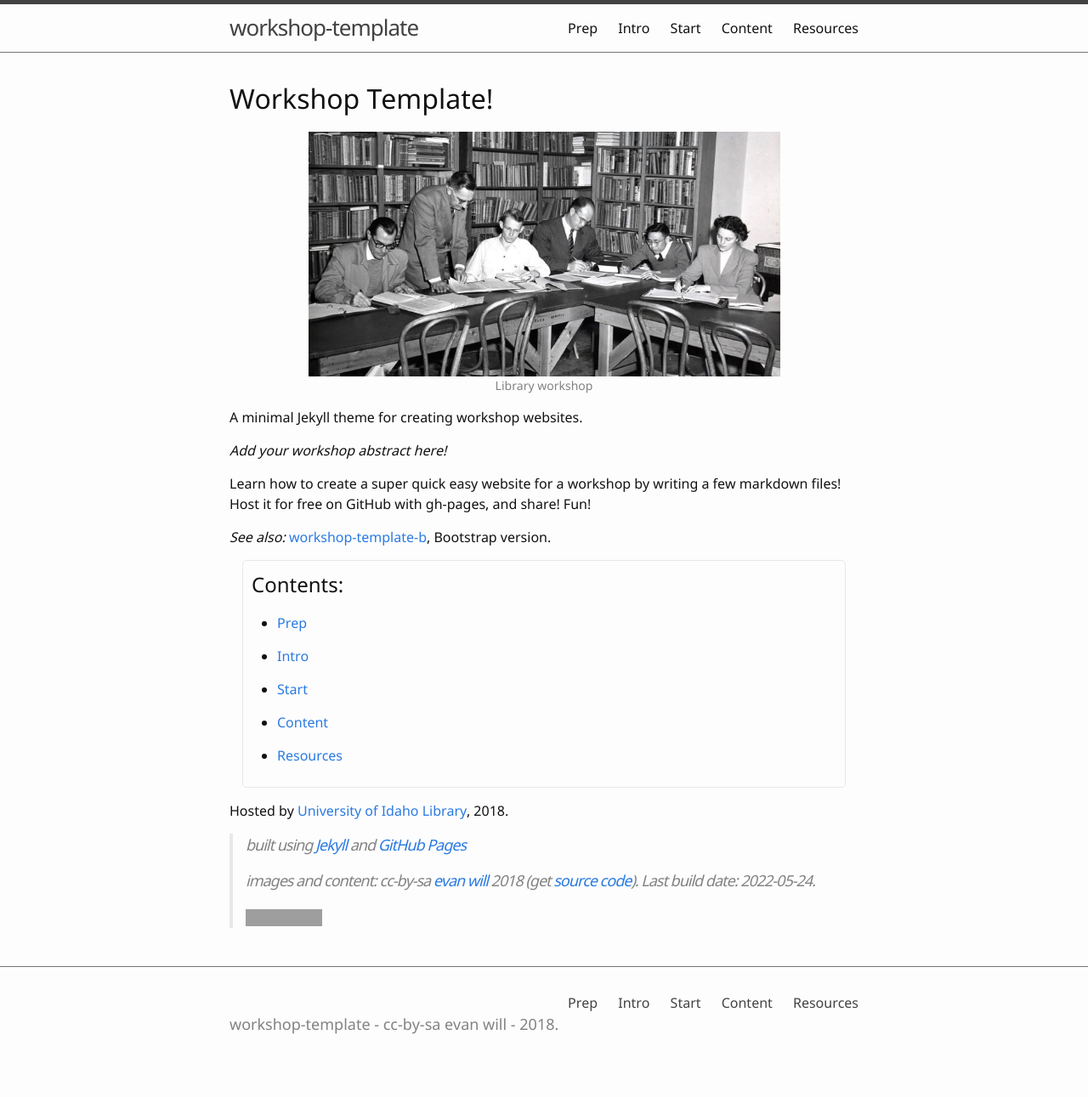
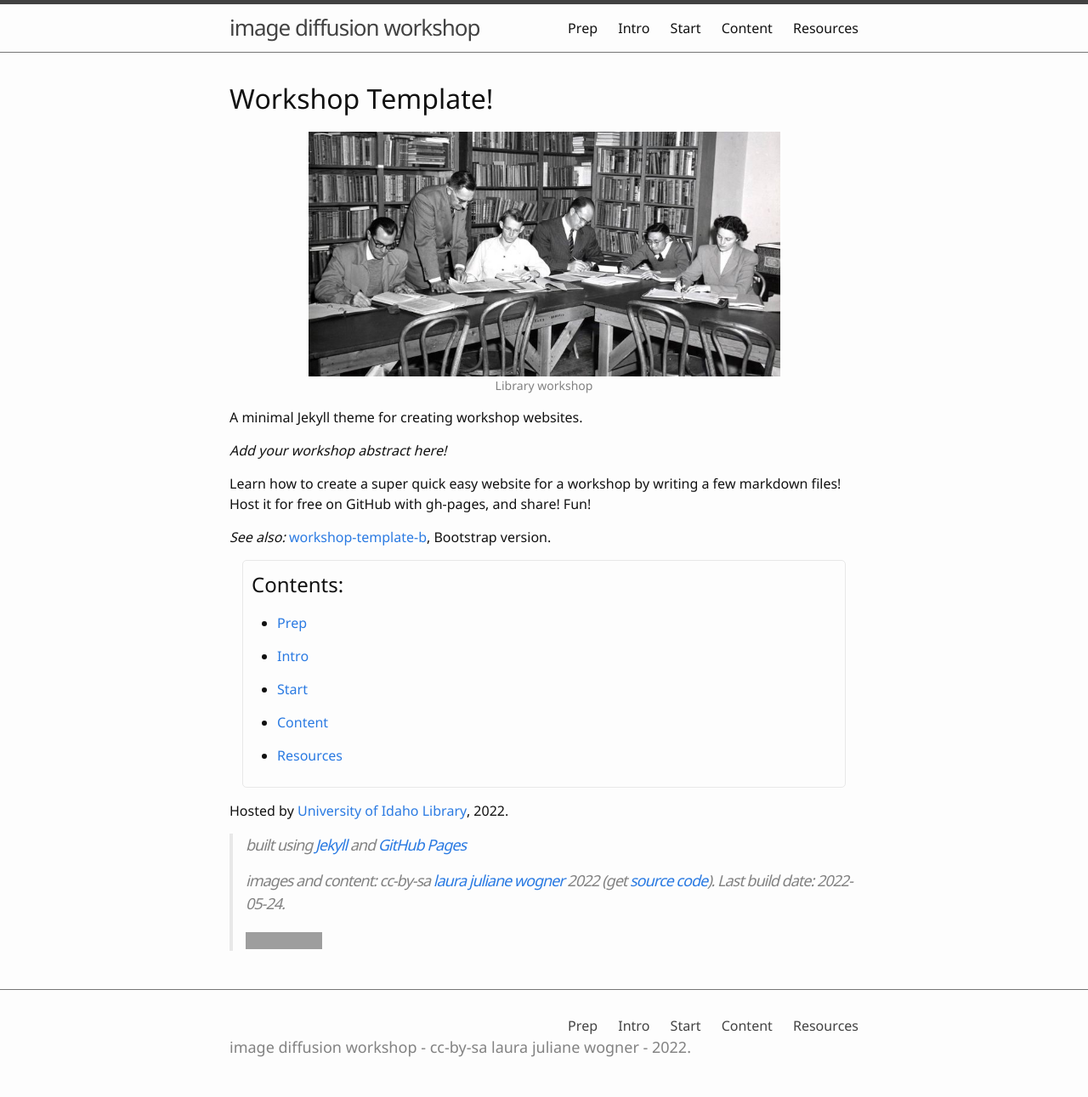
Before and after one commit to laurajul/image_diffusion, a Jekyll site: the page built from index.md, in a window 1280 px wide. Shown: the whole page at 85% size. Built offline with Jekyll 4.4.1, drawn with Linux system fonts in a browser that asks for light colours; before the commit the page ends 1264 px from its top, so only the background shows below that; grey boxes are pictures that could not be loaded.

Commit message:
Update _config.yml

```diff
--- a/_config.yml
+++ b/_config.yml
@@ -8,14 +8,14 @@
 
 # Site settings
 # title appears in the header
-title: workshop-template
+title: image diffusion workshop
 # description and keywords for meta tags
-description: "Create an OER workshop website quick and easy!"
+description: "Image diffusion workshop taking place at PDC Newcastle"
 keywords: "workshops, OER, Open Education, websites, gh-pages, jekyll"
 
 # author settings for cc-by, appears in the footer
-author: evan will
-pub_year: 2018
+author: laura juliane wogner
+pub_year: 2022
 github_username: evanwill
 
 # add the full url for the github repository
@@ -24,7 +24,7 @@ repo: "https://github.com/evanwill/workshop-template"
 # site urls
 # add the url for the domain,
 # on gh-pages follow the pattern: https://username.github.io
-url: https://evanwill.github.io
+url: https://laurajul.github.io
 # add subsection of the domain,
 # on gh-pages this is a / followed by the name of the repository
 baseurl: /workshop-template
```
